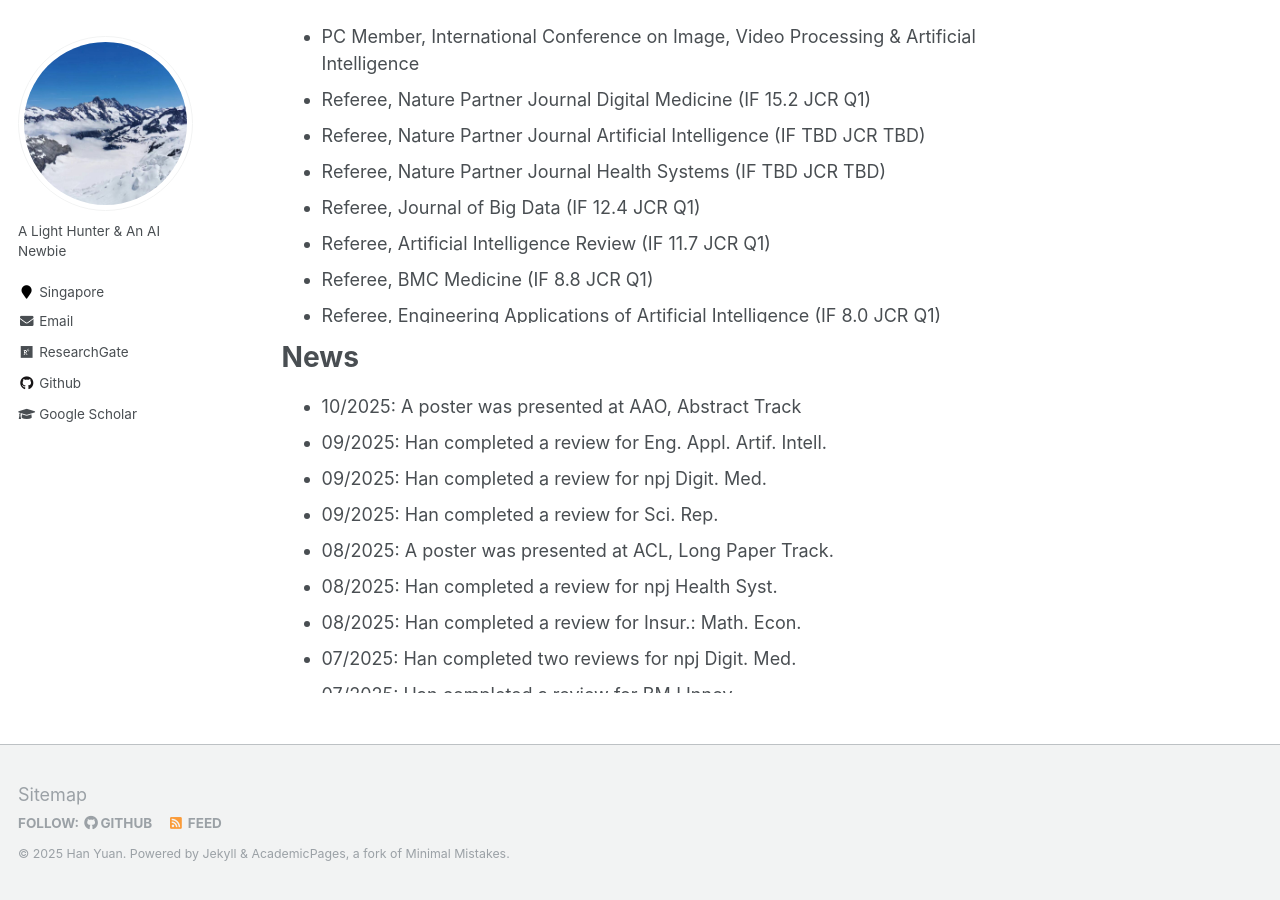
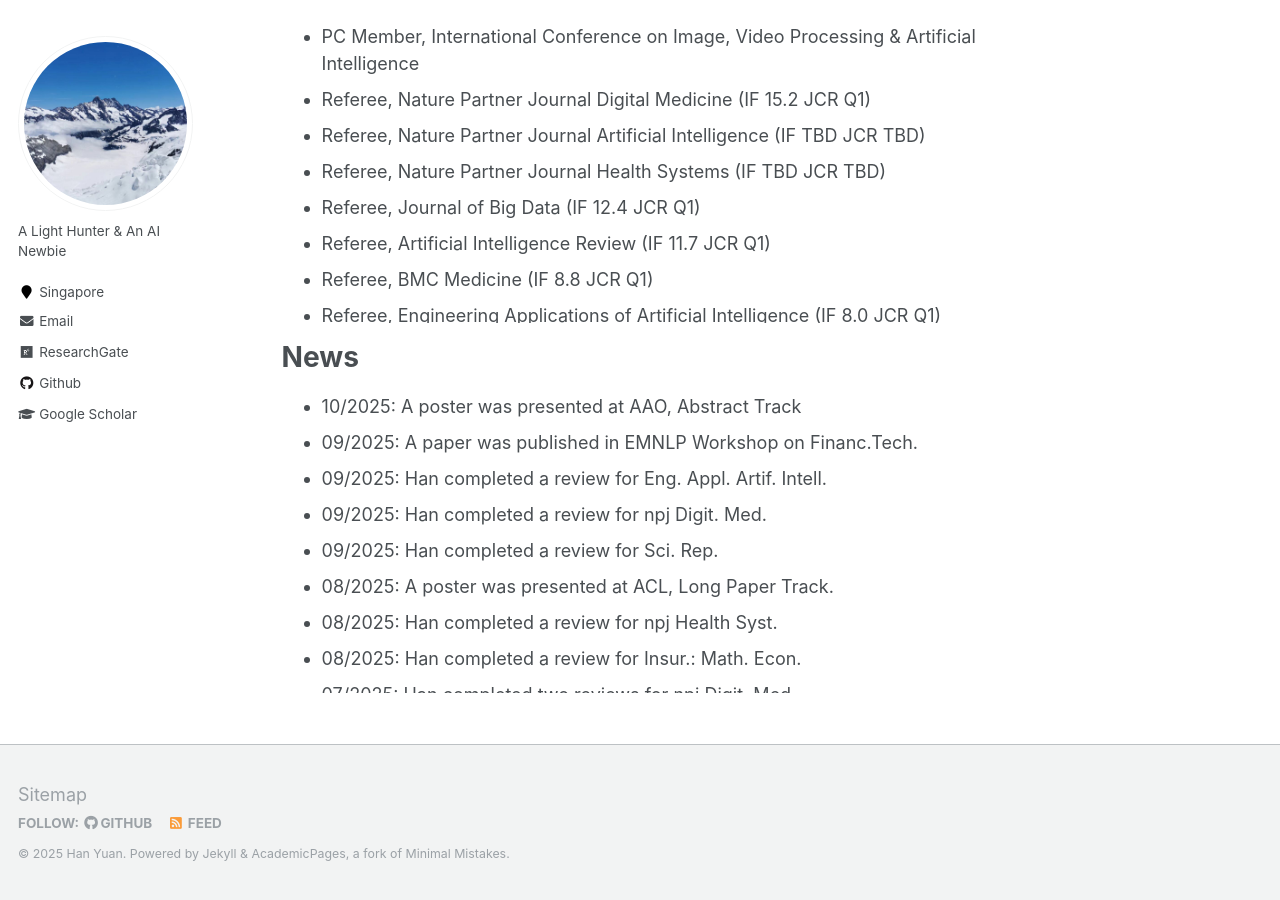
Before and after one commit to Han-Yuan-Med/Han-Yuan-Med.github.io, a Jekyll site: the page built from _pages/about.md, in a window 1280 px wide and 900 px high, scrolled down 968 px. Built offline with Jekyll 4.4.1, drawn with Linux system fonts in a browser that asks for light colours.

Commit message:
Update about.md

```diff
--- a/_pages/about.md
+++ b/_pages/about.md
@@ -57,6 +57,7 @@ Thank you for visiting my academic website. I invite you to explore the [publica
 # News
 <ul style="width: auto; height: 300px; overflow: auto">
   <li>10/2025: A poster was presented at AAO, Abstract Track</li>
+  <li>09/2025: A paper was published in EMNLP Workshop on Financ.Tech.</li>
   <li>09/2025: Han completed a review for Eng. Appl. Artif. Intell.</li>
   <li>09/2025: Han completed a review for npj Digit. Med.</li>
   <li>09/2025: Han completed a review for Sci. Rep.</li>
```
